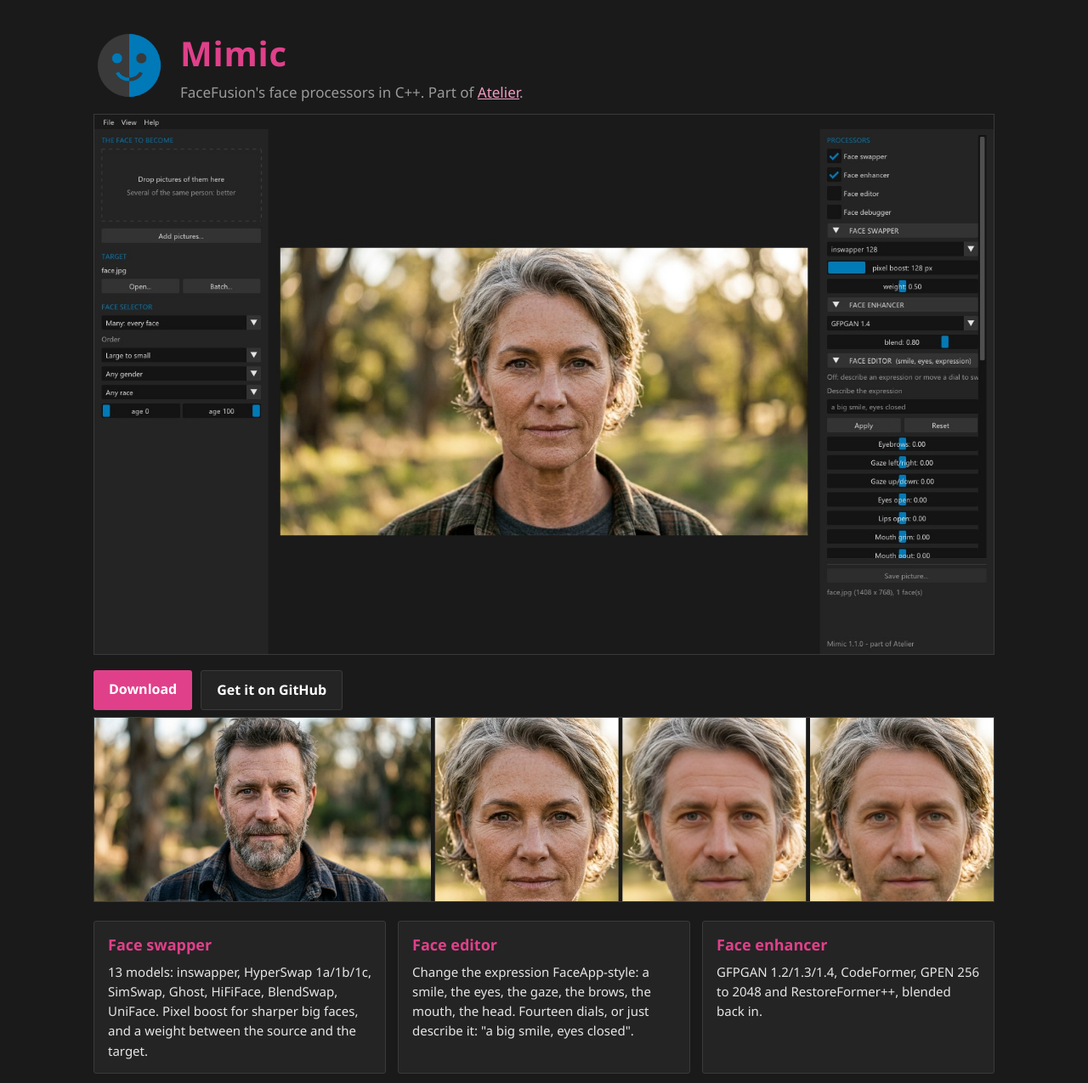
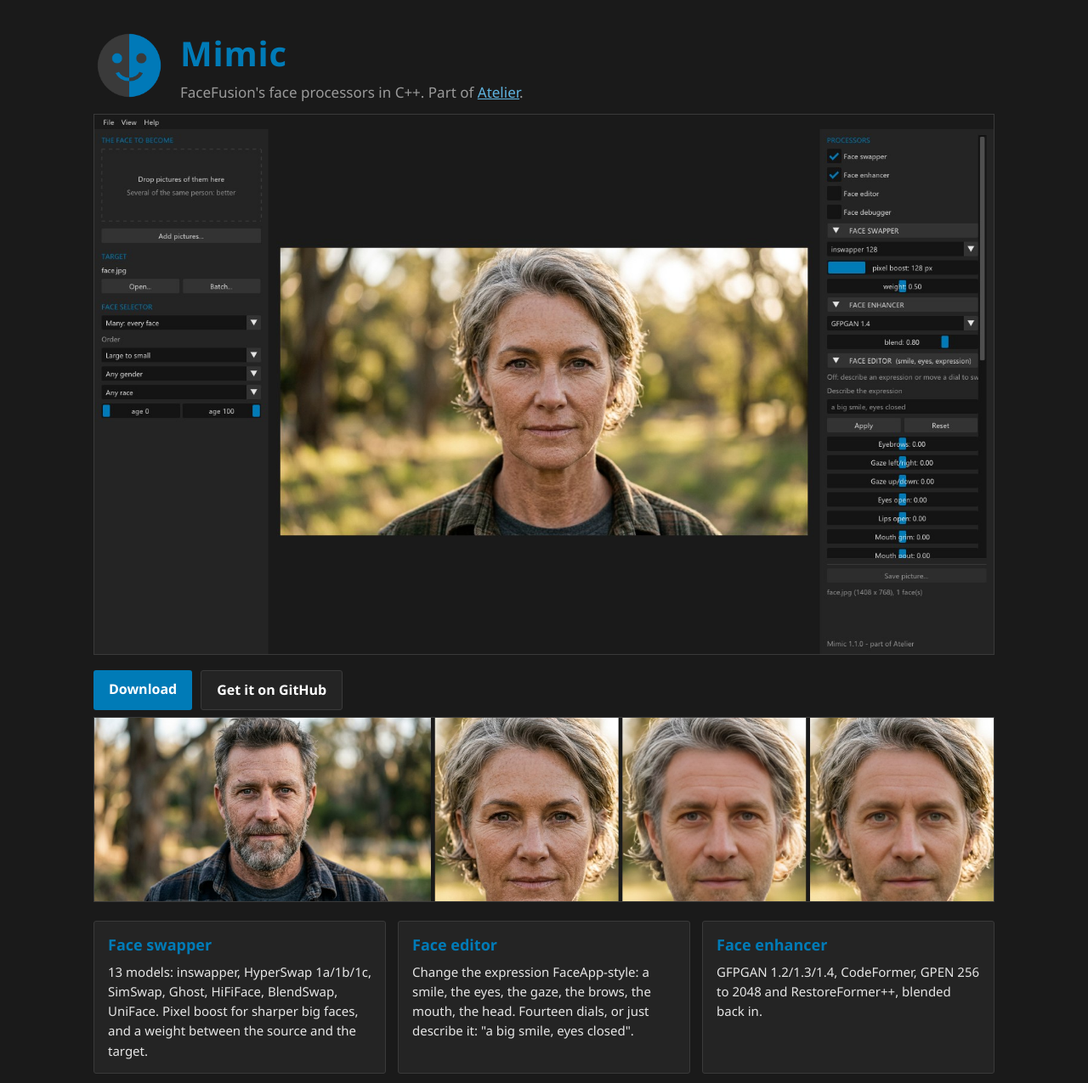
Before and after one commit to CursedPrograms/Mimic, a plain HTML site: page index.html in a window 1280 px wide. Shown: the top 1275 px of the page at 85% size. Drawn offline with Linux system fonts and the light colour scheme.

Commit message:
Pages: the Atelier blue instead of the Cursed pink (solid, no gradients or shadows)
Co-Authored-By: Claude Opus 5.5 <noreply@anthropic.com>

```diff
--- a/site/style.css
+++ b/site/style.css
@@ -1,13 +1,13 @@
-/* Mimic's page: the Changeling greys with the Cursed pink. Solid colours, no gradients, no shadows. */
+/* Mimic's page: the Changeling greys with the Atelier blue. Solid colours, no gradients, no shadows. */
 :root {
   --bg: #1a1a1a;
   --panel: #242424;
   --line: #3a3a3a;
   --text: #e6e6e6;
   --dim: #9a9a9a;
-  --pink: #e0408a;
-  --pink-dark: #c2186b;
-  --link: #f29cc0;
+  --blue: #007bb7;
+  --blue-dark: #005c8a;
+  --link: #5fb4e0;
 }
 
 * { box-sizing: border-box; }
@@ -33,7 +33,7 @@ a { color: var(--link); }
 
 .logo { width: 84px; height: 84px; }
 
-h1 { margin: 0; font-size: 40px; color: var(--pink); letter-spacing: .02em; }
+h1 { margin: 0; font-size: 40px; color: var(--blue); letter-spacing: .02em; }
 .tag { margin: 2px 0 0; color: var(--dim); font-size: 17px; }
 
 main { max-width: 1100px; margin: 0 auto; padding: 0 20px 30px; }
@@ -50,15 +50,15 @@ main { max-width: 1100px; margin: 0 auto; padding: 0 20px 30px; }
 .btn {
   display: inline-block;
   padding: 10px 18px;
-  background-color: var(--pink);
+  background-color: var(--blue);
   color: #ffffff;
   text-decoration: none;
   font-weight: 600;
   border-radius: 3px;
 }
-.btn:hover { background-color: var(--pink-dark); }
+.btn:hover { background-color: var(--blue-dark); }
 .btn.quiet { background-color: var(--panel); border: 1px solid var(--line); }
-.btn.quiet:hover { border-color: var(--pink); background-color: var(--panel); }
+.btn.quiet:hover { border-color: var(--blue); background-color: var(--panel); }
 
 .grid {
   display: grid;
@@ -74,7 +74,7 @@ main { max-width: 1100px; margin: 0 auto; padding: 0 20px 30px; }
   padding: 14px 16px;
 }
 
-h2 { margin: 0 0 6px; font-size: 18px; color: var(--pink); }
+h2 { margin: 0 0 6px; font-size: 18px; color: var(--blue); }
 .grid p { margin: 0; color: var(--text); font-size: 15px; }
 
 .keys { margin-top: 24px; }
```
